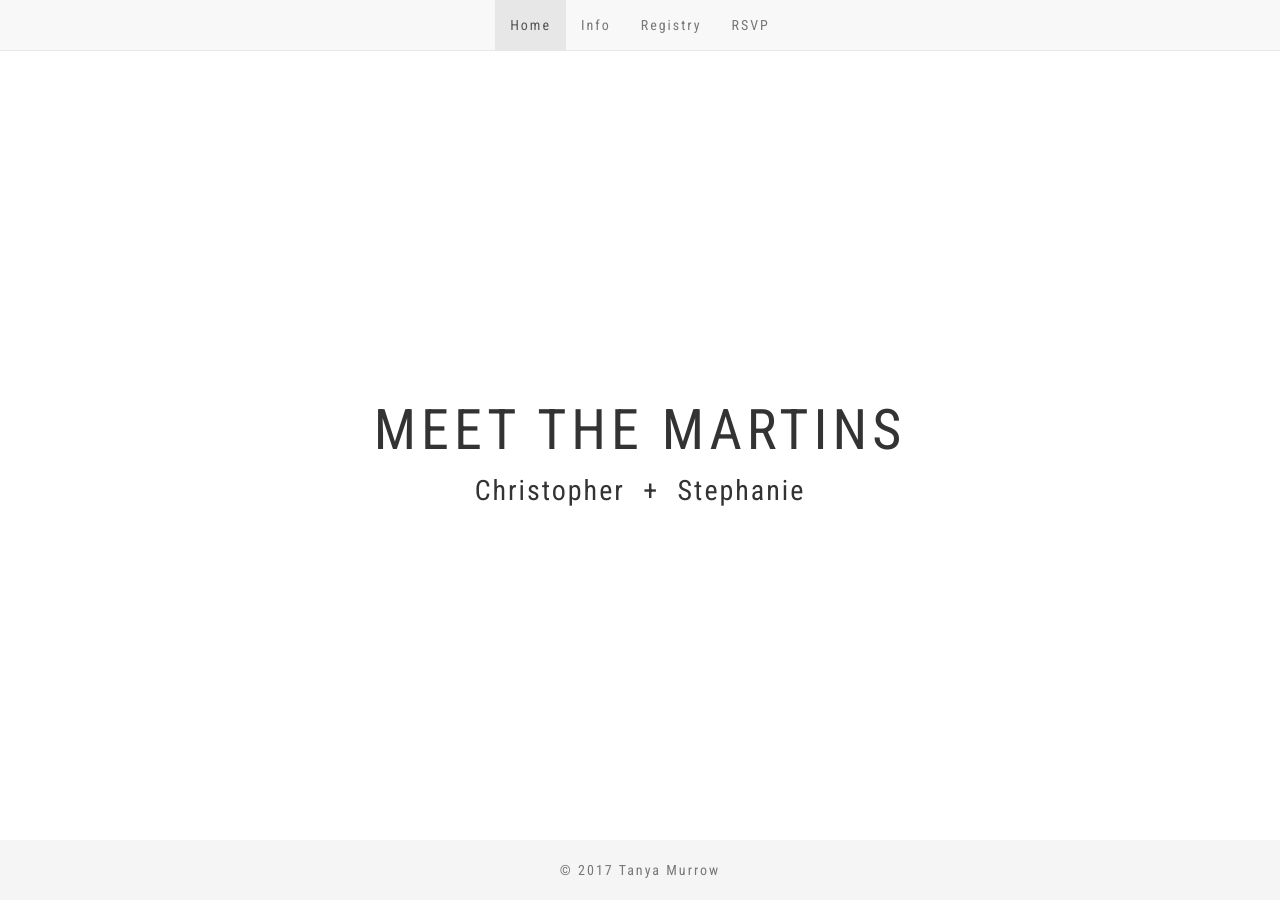
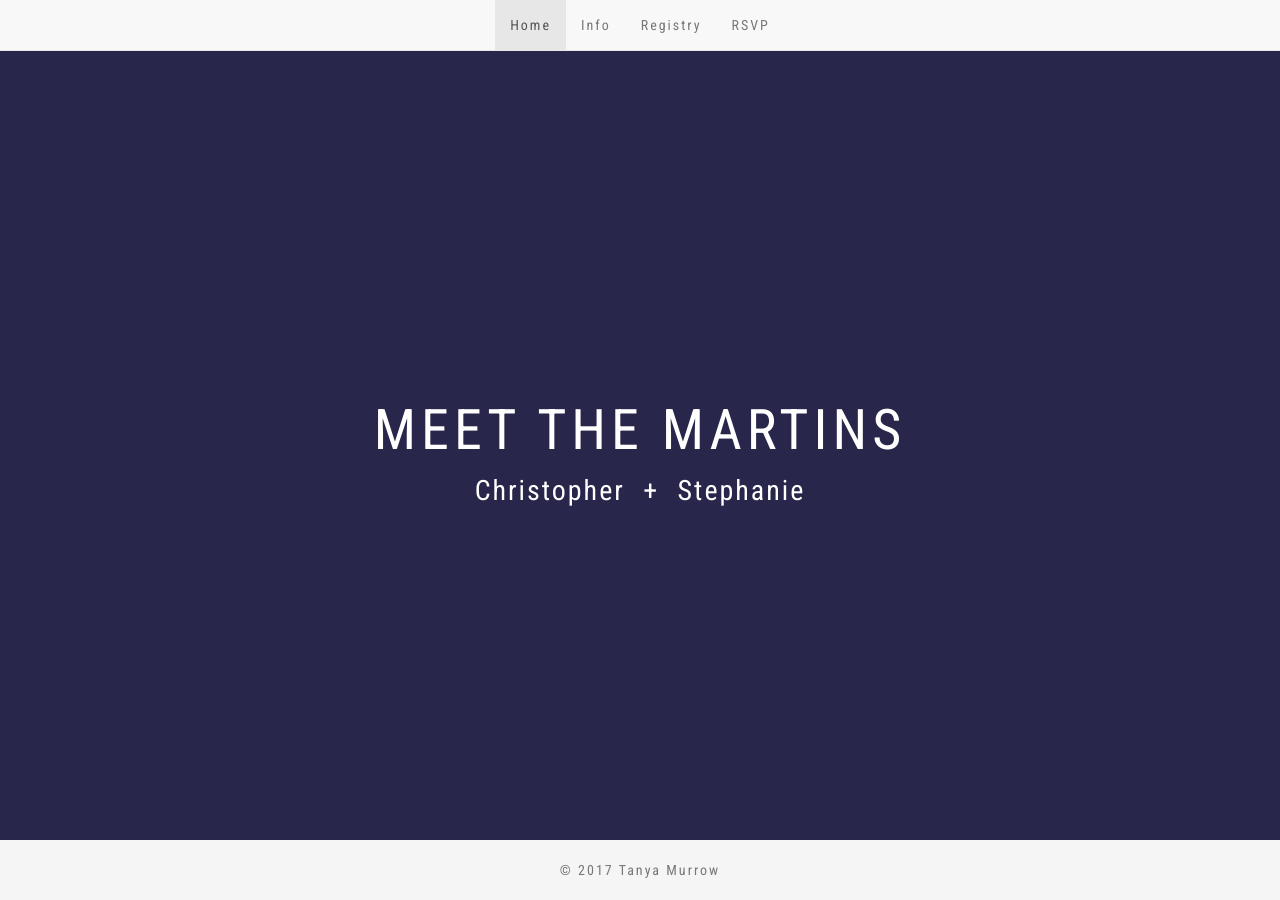
Before and after one commit to meetthemartins/meetthemartins.github.io, a Jekyll site: the page built from index.html, in a window 1280 px wide. Built offline with Jekyll 4.4.1, drawn with Linux system fonts in a browser that asks for light colours; nearby versions of some CDN libraries.

Commit message:
Adding colors

```diff
--- a/_includes/coverhead.html
+++ b/_includes/coverhead.html
@@ -9,4 +9,5 @@
   <link rel="stylesheet" href="{{baseurl}}/css/main.css">
   <link rel="stylesheet" href="{{baseurl}}/css/cover.css">
   <link rel="stylesheet" href="{{baseurl}}/css/style.css">
+  <link rel="stylesheet" href="{{baseurl}}/css/theme.css">
 </head>
--- a/_includes/head.html
+++ b/_includes/head.html
@@ -8,4 +8,5 @@
   <link href="https://fonts.googleapis.com/css?family=Roboto+Condensed" rel="stylesheet">
   <link rel="stylesheet" href="{{baseurl}}/css/main.css">
   <link rel="stylesheet" href="{{baseurl}}/css/style.css">
+  <link rel="stylesheet" href="{{baseurl}}/css/theme.css">
 </head>
--- /dev/null
+++ b/css/theme.css
@@ -0,0 +1,28 @@
+/*
+Colors
+=======
+Ice blue: #6ADBC9
+Light blue: #009DBA
+Light blue 2: #127DA1
+Purple: #5E2874
+Navy: #28264B
+
+Navy lighter 10%:
+Navy lighter 10%:
+Navy lighter 10%:
+Navy lighter 10%:
+Navy lighter 10%:
+Navy lighter 10%:
+Navy lighter 10%:
+Navy lighter 10%:
+*/
+
+body,
+.btn-default {
+  background-color: #28264B
+}
+
+body,
+.btn-default {
+  color: #fff;
+}
```
